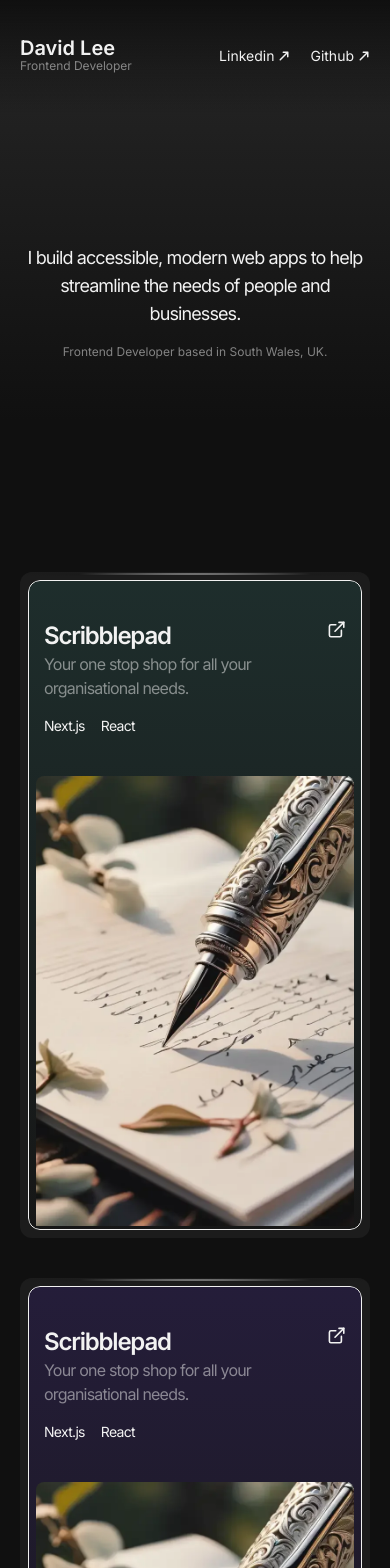
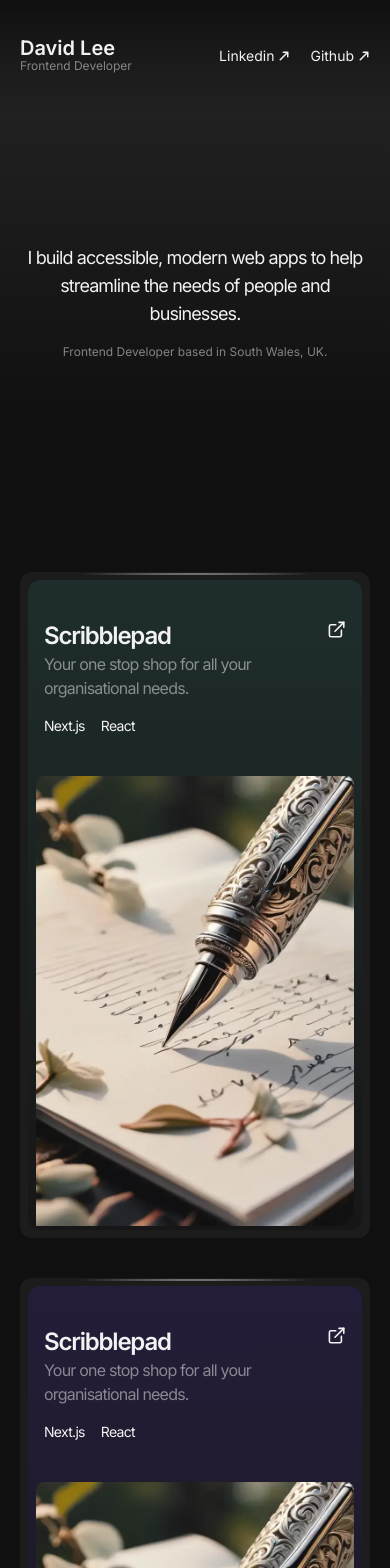
Before and after one commit to DLee1993/Portfolio, a Next.js app: page / in a window 390 px wide. Shown: the top 1568 px of the page. Built offline with nearby package versions, Linux system fonts and the light colour scheme.

Commit message:
mobile viewport: removed border from each project

```diff
--- a/app/components/Showcase.tsx
+++ b/app/components/Showcase.tsx
@@ -29,7 +29,7 @@ export default function Showcase() {
                                         : index === 3
                                         ? "from-csRed/50"
                                         : "from-csOrange/30"
-                                } to-csBlack/10 border-[1px] border-csWhite rounded-xl md:rounded-3xl md:opacity-0 group-hover:opacity-100 transition-all duration-500`}
+                                } to-csBlack/10 md:border-[1px] border-csWhite rounded-xl md:rounded-3xl md:opacity-0 group-hover:opacity-100 transition-all duration-500`}
                             ></div>
                             <section className="relative z-50 flex justify-between items-start mb-10 px-2 sm:px-5 md:px-10">
                                 <article>
```
